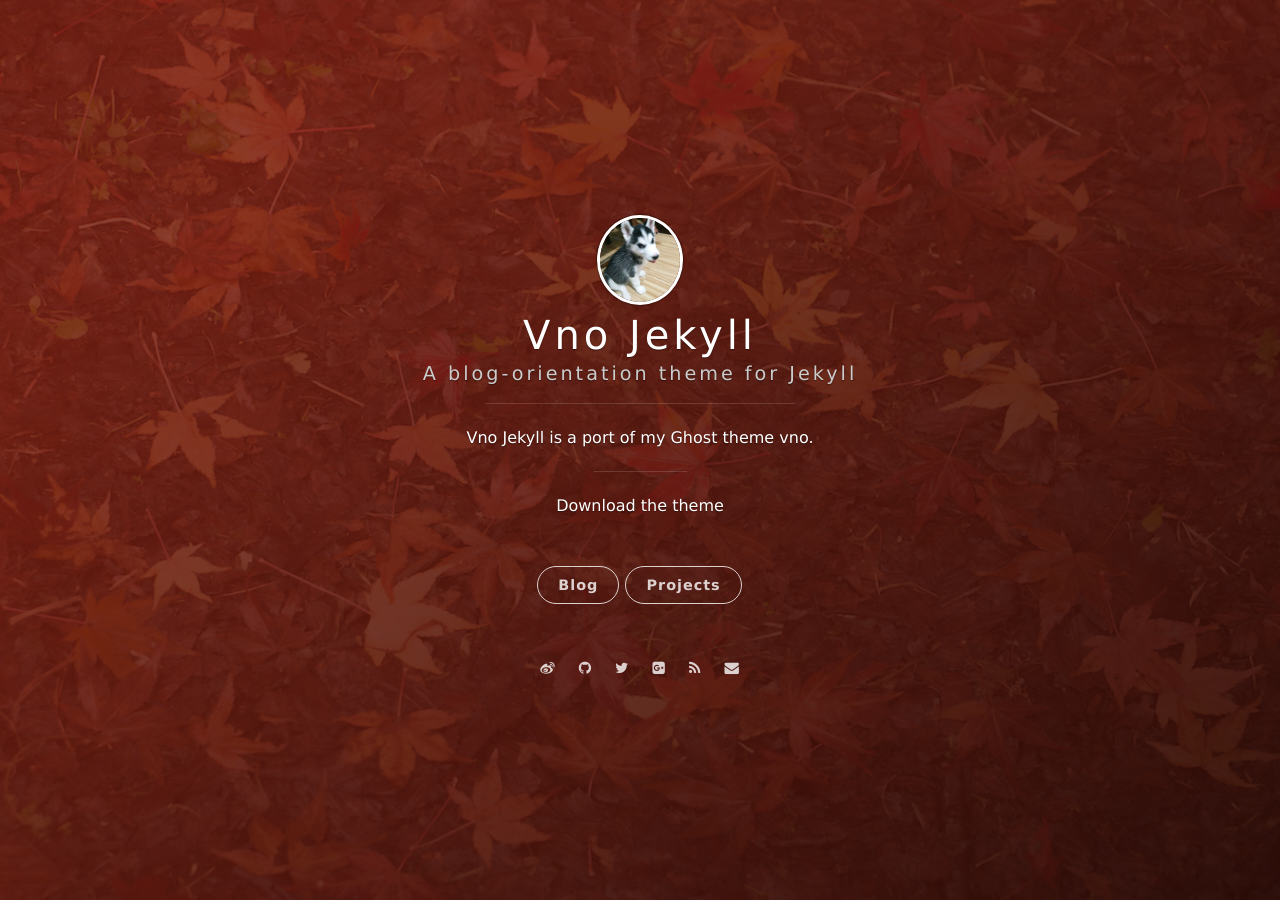
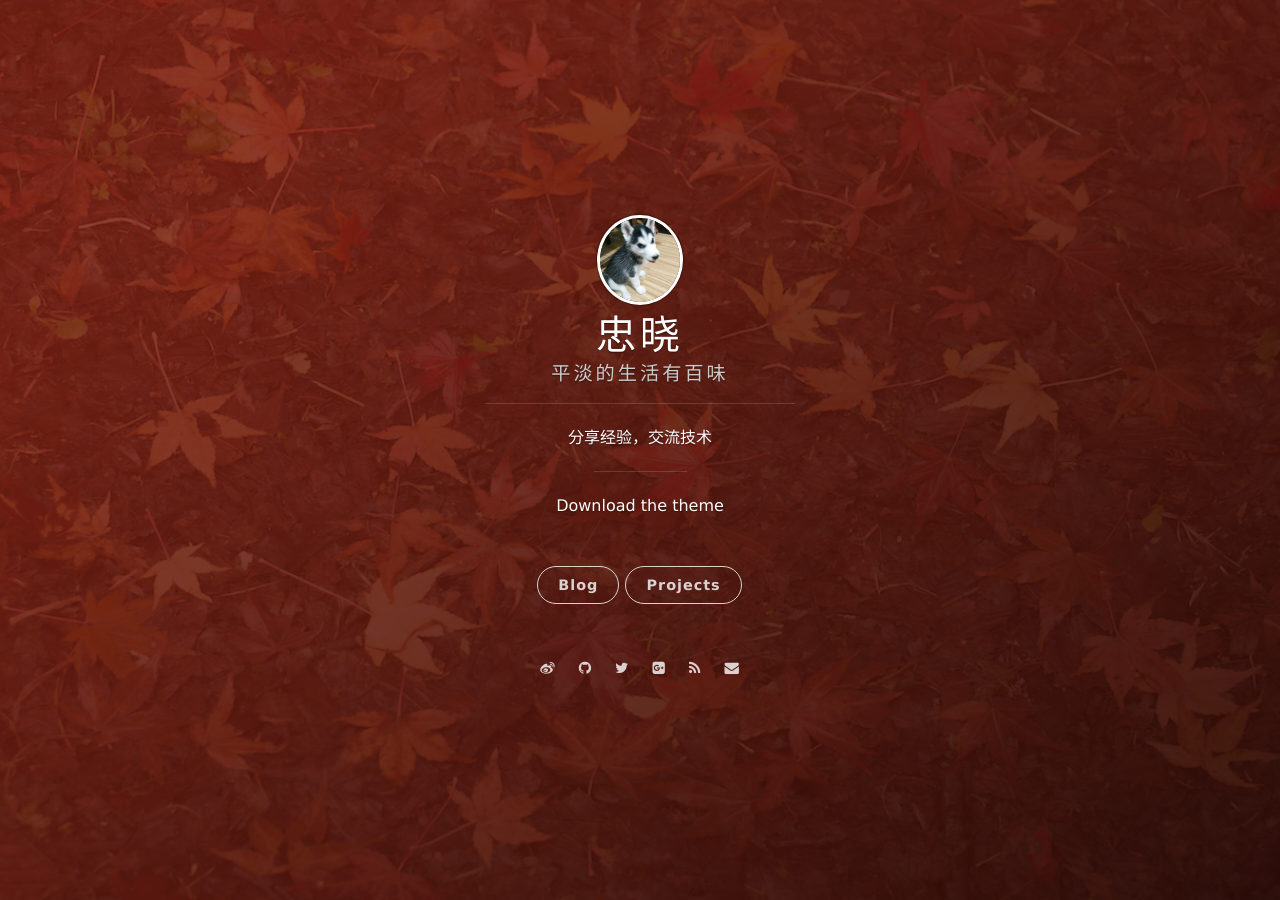
Before and after one commit to HLzhongxiao/hlzhongxiao.github.io, a Jekyll site: the page built from index.html, in a window 1280 px wide. Built offline with Jekyll 4.4.1, drawn with Linux system fonts in a browser that asks for light colours; nearby versions of some CDN libraries; the list of posts is cut into pages by our own code.

Commit message:
修改了主页内容

```diff
--- a/_config.yml
+++ b/_config.yml
@@ -1,11 +1,11 @@
 # Basic
-title: Vno Jekyll
-subtitle: A blog-orientation theme for Jekyll
-welcome_message: <a href="https://github.com/onevcat/vno-jekyll" target="_blank">Download the theme</a>
-description: Vno Jekyll is a port of my Ghost theme vno.
-creator: <a href="http://onev.cat">@onevcat</a>
+title: 忠晓
+subtitle: 平淡的生活有百味
+welcome_message: <a href="https://github.com/HLzhongxiao/hlzhongxiao.github.io" target="_blank">Download the theme</a>
+description: 分享经验，交流技术
+creator: <a href="">@忠晓</a>
 
-url: "http://vno.onevcat.com"
+url: "https://hlzhongxiao.github.io/"
 
 permalink: /:year/:month/:title/
 
@@ -21,8 +21,9 @@ blog_button:
     description: Visit blog
 
 # Navigation buttons in the front page.
+# http://project.onevcat.com
 nav:
-    - {title: Projects, description: My Projects, url: 'http://project.onevcat.com'}
+    - {title: Projects, description: My Projects, url: ''}
     # - {title: Another Button, description: A button, url: 'http://example.com'}
 
 # Pagination
@@ -37,11 +38,11 @@ comment:
 
 # Social
 social:
-    weibo: onevcat
-    github: onevcat
-    twitter: onevcat
-    gplus: 107108267983477358170
-    mail: onev@onevcat.com
+    weibo: 忠晓
+    github: https://github.com/HLzhongxiao
+    twitter: 忠晓
+    gplus: 忠晓
+    mail: hzxlovezn@163.com
 
 # Google Analytics
 ga:
```
Also changed, not shown: 1 other file.
